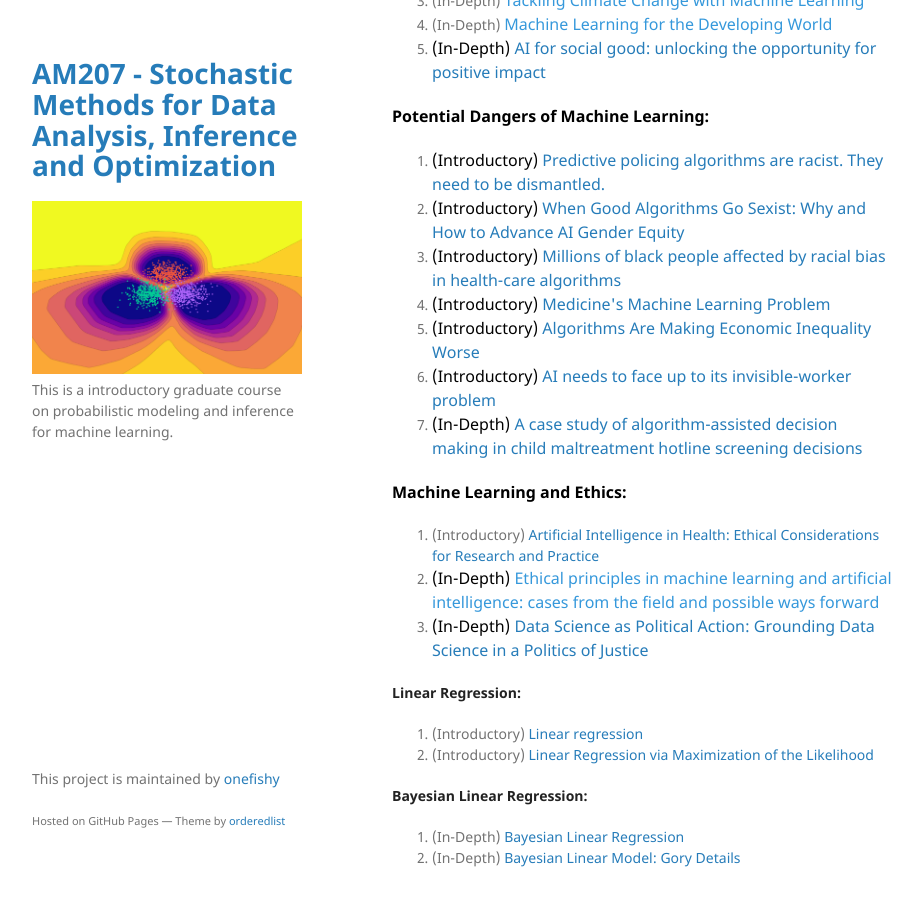
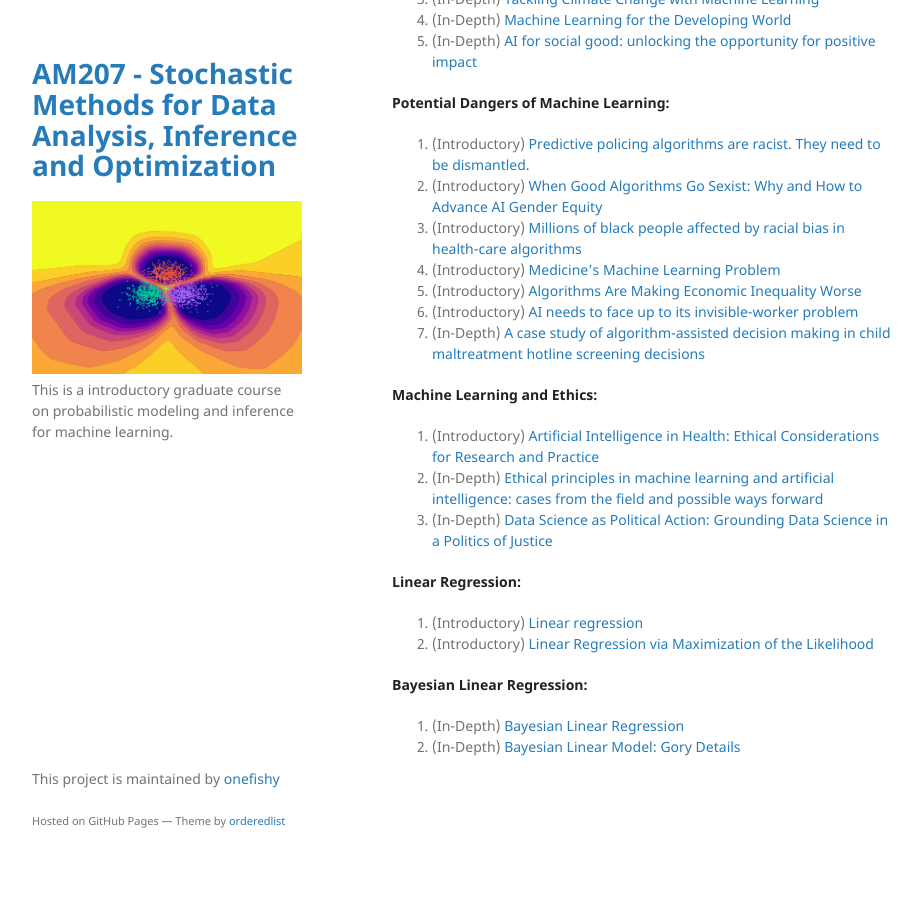
Before and after one commit to onefishy/am207, a Jekyll site: the page built from week1.md, in a window 1280 px wide and 900 px high, scrolled down 587 px. Shown: the whole window, without its empty margins (178-1100 px from the left). Built offline with Jekyll 4.4.1, drawn with Linux system fonts in a browser that asks for light colours; our own code applies the rules of GitHub Pages for plain Markdown files; after the commit the page ends 1414 px from its top, so only the background shows below that; some of the changed lines change nothing that is shown.

Commit message:
Update week1.md

```diff
--- a/week1.md
+++ b/week1.md
@@ -14,37 +14,36 @@
  - [How to Assess the Broader Impact of Technology](https://docs.google.com/presentation/d/1VjzdaCHrzH_3XCTEqoTzTw-8kk5G_spM093JjEN6jOU/edit?usp=sharing)
  - [How To Read Machine Learning Papers: A Guide](https://docs.google.com/document/d/1MPEOSairUkktoZmX1N8zcIaENjyirt-JgRfSD-HBymk/edit?usp=sharing)
 
-<p><strong>Promises of Machine Learning:</strong></p>
-<ol>
-    <li>(Introductory) <a class="inline_disabled" href="https://www.wired.com/wiredinsider/2019/10/from-diagnosis-to-holistic-patient-care-machine-learning-is-transforming-healthcare/" target="_blank" rel="noopener">From Diagnosis to Holistic Patient Care, Machine Learning is Transforming Healthcare</a></li>
-    <li>(Introductory) <a class="inline_disabled" href="https://news.mit.edu/2019/algorithm-growing-agriculture-0403" target="_blank" rel="noopener">The future of agriculture is computerized</a></li>
-    <li>(In-Depth)&nbsp;<span style="color: #3598db;"><a class="inline_disabled" style="color: #3598db;" href="https://arxiv.org/pdf/1906.05433.pdf" target="_blank" rel="noopener"><span style="font-family: inherit; font-size: 1rem;">Tackling Climate Change with Machine Learning</span></a></span></li>
-    <li>(In-Depth)&nbsp;<span style="color: #3598db;"><a class="inline_disabled" style="color: #3598db;" href="https://www.ri.cmu.edu/wp-content/uploads/2020/05/3210548.pdf" target="_blank" rel="noopener"><span style="font-family: inherit; font-size: 1rem;">Machine Learning for the Developing World</span></a></span></li>
-    <li><span style="color: #3598db;"><span style="font-family: inherit; font-size: 1rem;"><span style="color: #000000;">(In-Depth)</span> <a class="inline_disabled" href="https://www.nature.com/articles/s41467-020-15871-z" target="_blank" rel="noopener">AI for social good: unlocking the opportunity for positive impact</a></span></span></li>
-</ol>
-<p><strong><span style="color: #000000;"><span style="font-family: inherit; font-size: 1rem;">Potential Dangers of Machine Learning:</span></span></strong></p>
-<ol>
-    <li><span style="color: #3598db;"><span style="font-family: inherit; font-size: 1rem;"><span style="color: #000000;">(Introductory) <a class="inline_disabled" href="https://www.technologyreview.com/2020/07/17/1005396/predictive-policing-algorithms-racist-dismantled-machine-learning-bias-criminal-justice/" target="_blank" rel="noopener">Predictive policing algorithms are racist. They need to be dismantled.</a></span></span></span></li>
-    <li><span style="color: #3598db;"><span style="font-family: inherit; font-size: 1rem;"><span style="color: #000000;">(Introductory) <a class="inline_disabled" href="https://ssir.org/articles/entry/when_good_algorithms_go_sexist_why_and_how_to_advance_ai_gender_equity" target="_blank" rel="noopener">When Good Algorithms Go Sexist: Why and How to Advance AI Gender Equity</a></span></span></span></li>
-    <li><span style="color: #3598db;"><span style="font-family: inherit; font-size: 1rem;"><span style="color: #000000;">(Introductory) <a class="inline_disabled" href="https://www.nature.com/articles/d41586-019-03228-6" target="_blank" rel="noopener">Millions of black people affected by racial bias in health-care algorithms</a></span></span></span></li>
-    <li><span style="color: #3598db;"><span style="font-family: inherit; font-size: 1rem;"><span style="color: #000000;">(Introductory) <a class="inline_disabled" href="https://bostonreview.net/science-nature/rachel-thomas-medicines-machine-learning-problem" target="_blank" rel="noopener">Medicine's Machine Learning Problem</a></span></span></span></li>
-    <li><span style="color: #3598db;"><span style="font-family: inherit; font-size: 1rem;"><span style="color: #000000;">(Introductory) <a class="inline_disabled" href="https://hbr.org/2020/10/algorithms-are-making-economic-inequality-worse" target="_blank" rel="noopener">Algorithms Are Making Economic Inequality Worse</a></span></span></span></li>
-    <li><span style="color: #3598db;"><span style="font-family: inherit; font-size: 1rem;"><span style="color: #000000;">(Introductory) <a class="inline_disabled" href="https://www.technologyreview.com/2020/12/11/1014081/ai-machine-learning-crowd-gig-worker-problem-amazon-mechanical-turk/" target="_blank" rel="noopener">AI needs to face up to its invisible-worker problem</a></span></span></span></li>
-    <li><span style="color: #3598db;"><span style="font-family: inherit; font-size: 1rem;"><span style="color: #000000;">(In-Depth) <a class="inline_disabled" href="https://proceedings.mlr.press/v81/chouldechova18a/chouldechova18a.pdf" target="_blank" rel="noopener">A case study of algorithm-assisted decision making in child maltreatment hotline screening decisions</a></span></span></span></li>
-</ol>
-<p><strong><span style="color: #000000;"><span style="font-family: inherit; font-size: 1rem;">Machine Learning and Ethics:</span></span></strong></p>
-<ol>
-    <li>(Introductory) <a class="inline_disabled" href="https://www.himss.org/resources/artificial-intelligence-health-ethical-considerations-research-and-practice" target="_blank" rel="noopener">Artificial Intelligence in Health: Ethical Considerations for Research and Practice</a></li>
-    <li><span style="color: #000000;"><span style="font-family: inherit; font-size: 1rem;">(In-Depth)</span></span><strong><span style="color: #000000;"><span style="font-family: inherit; font-size: 1rem;"> </span></span></strong><span style="color: #3598db;"><a class="inline_disabled" style="color: #3598db;" href="https://www.nature.com/articles/s41599-020-0501-9" target="_blank" rel="noopener"><span style="font-family: inherit; font-size: 1rem;">Ethical principles in machine learning and artificial intelligence: cases from the field and possible ways forward</span></a></span></li>
-    <li><span style="color: #3598db;"><span style="font-family: inherit; font-size: 1rem;"><span style="color: #000000;">(In-Depth)</span> <a class="inline_disabled" href="https://arxiv.org/pdf/1811.03435.pdf" target="_blank" rel="noopener">Data Science as Political Action: Grounding Data Science in a Politics of Justice</a></span></span></li>
-</ol>
-<p><strong>Linear Regression:</strong></p>
-<ol>
-    <li>(Introductory) <a href="http://www.cs.toronto.edu/~rgrosse/courses/csc321_2017/readings/L02%20Linear%20Regression.pdf">Linear regression</a></li>
-    <li>(Introductory) <a href="https://www.cs.princeton.edu/courses/archive/fall18/cos324/files/mle-regression.pdf">Linear Regression via Maximization of the Likelihood</a></li>
-</ol>
-<p><strong>Bayesian Linear Regression:</strong></p>
-<ol>
-    <li>(In-Depth) <a href="https://brunaw.com/phd/bayes-regression/report.pdf">Bayesian Linear Regression</a></li>
-    <li>(In-Depth) <a href="http://www.biostat.umn.edu/~ph7440/pubh7440/BayesianLinearModelGoryDetails.pdf">Bayesian Linear Model: Gory Details</a></li>
-</ol>
+**Promises of Machine Learning:**
+
+1.  (Introductory) [From Diagnosis to Holistic Patient Care, Machine Learning is Transforming Healthcare](https://www.wired.com/wiredinsider/2019/10/from-diagnosis-to-holistic-patient-care-machine-learning-is-transforming-healthcare/)
+2.  (Introductory) [The future of agriculture is computerized](https://news.mit.edu/2019/algorithm-growing-agriculture-0403)
+3.  (In-Depth) [Tackling Climate Change with Machine Learning](https://arxiv.org/pdf/1906.05433.pdf)
+4.  (In-Depth) [Machine Learning for the Developing World](https://www.ri.cmu.edu/wp-content/uploads/2020/05/3210548.pdf)
+5.  (In-Depth) [AI for social good: unlocking the opportunity for positive impact](https://www.nature.com/articles/s41467-020-15871-z)
+
+**Potential Dangers of Machine Learning:**
+
+1.  (Introductory) [Predictive policing algorithms are racist. They need to be dismantled.](https://www.technologyreview.com/2020/07/17/1005396/predictive-policing-algorithms-racist-dismantled-machine-learning-bias-criminal-justice/)
+2.  (Introductory) [When Good Algorithms Go Sexist: Why and How to Advance AI Gender Equity](https://ssir.org/articles/entry/when_good_algorithms_go_sexist_why_and_how_to_advance_ai_gender_equity)
+3.  (Introductory) [Millions of black people affected by racial bias in health-care algorithms](https://www.nature.com/articles/d41586-019-03228-6)
+4.  (Introductory) [Medicine's Machine Learning Problem](https://bostonreview.net/science-nature/rachel-thomas-medicines-machine-learning-problem)
+5.  (Introductory) [Algorithms Are Making Economic Inequality Worse](https://hbr.org/2020/10/algorithms-are-making-economic-inequality-worse)
+6.  (Introductory) [AI needs to face up to its invisible-worker problem](https://www.technologyreview.com/2020/12/11/1014081/ai-machine-learning-crowd-gig-worker-problem-amazon-mechanical-turk/)
+7.  (In-Depth) [A case study of algorithm-assisted decision making in child maltreatment hotline screening decisions](https://proceedings.mlr.press/v81/chouldechova18a/chouldechova18a.pdf)
+
+**Machine Learning and Ethics:**
+
+1.  (Introductory) [Artificial Intelligence in Health: Ethical Considerations for Research and Practice](https://www.himss.org/resources/artificial-intelligence-health-ethical-considerations-research-and-practice)
+2.  (In-Depth) [Ethical principles in machine learning and artificial intelligence: cases from the field and possible ways forward](https://www.nature.com/articles/s41599-020-0501-9)
+3.  (In-Depth) [Data Science as Political Action: Grounding Data Science in a Politics of Justice](https://arxiv.org/pdf/1811.03435.pdf)
+
+**Linear Regression:**
+
+1.  (Introductory) [Linear regression](http://www.cs.toronto.edu/~rgrosse/courses/csc321_2017/readings/L02%20Linear%20Regression.pdf)
+2.  (Introductory) [Linear Regression via Maximization of the Likelihood](https://www.cs.princeton.edu/courses/archive/fall18/cos324/files/mle-regression.pdf)
+
+**Bayesian Linear Regression:**
+
+1.  (In-Depth) [Bayesian Linear Regression](https://brunaw.com/phd/bayes-regression/report.pdf)
+2.  (In-Depth) [Bayesian Linear Model: Gory Details](http://www.biostat.umn.edu/~ph7440/pubh7440/BayesianLinearModelGoryDetails.pdf)
```
